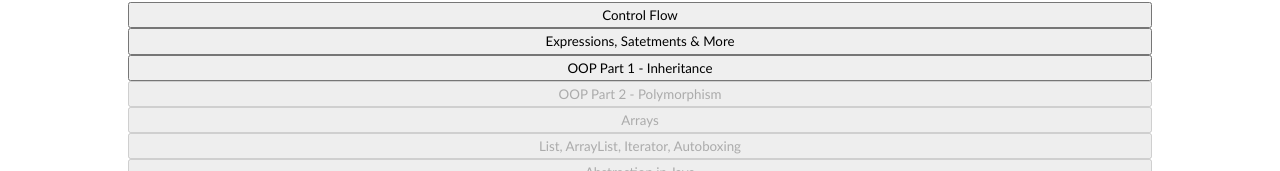
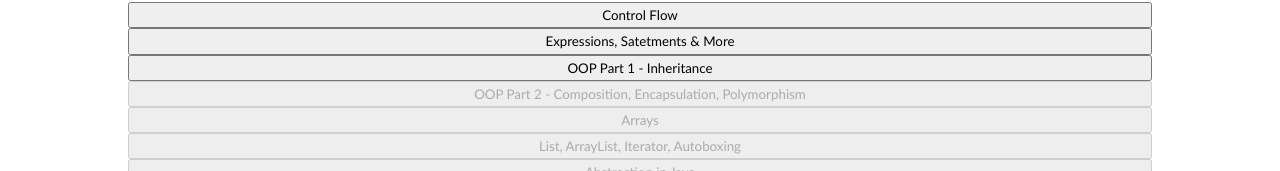
Before and after one commit to jwiszowaty/personal-website, a React (Vite) app: page / in a window 1280 px wide. Shown: the part 193-364 px from the top of the page. Built offline with nearby package versions, Linux system fonts and the light colour scheme.

Commit message:
all the rest inheritance exercises

```diff
--- a/src/jsx/sjpObject.js
+++ b/src/jsx/sjpObject.js
@@ -226,10 +226,69 @@ const udemyJava = [
                     ]},
                 ]
             },
+            {
+                "title": "Calculator for complex numbers",
+                "endpoint": "complex-numbers",
+                "inputs": [
+                    {label:"", placeholder: "real1", param: "real1"},
+                    {label:"", placeholder: "imaginary1", param: "imaginary1"},
+                    {label:"", placeholder: "real2", param: "real2"},
+                    {label:"", placeholder: "imaginary2", param: "imaginary2"},
+                    {label:"", placeholder: "choose1", param: "method", defaultValue: "", options: [
+                        {option: "addition", value: "add"},
+                        {option: "subtraction", value: "sub"},
+                    ]},
+                ]
+            },
+            {
+                "title": "Are they a teenager?",
+                "endpoint": "person",
+                "inputs": [
+                    {label:"First name", placeholder: "name", param: "first"},
+                    {label:"Last Name", placeholder: "surname", param: "last"},
+                    {label:"Age", placeholder: "age", param: "age"},
+                ]
+            },
+            {
+                "title": "Distance on a Cartesian plane",
+                "endpoint": "point",
+                "inputs": [
+                    {label:"X1", placeholder: "x1", param: "x1"},
+                    {label:"Y1", placeholder: "y1", param: "y1"},
+                    {label:"X2", placeholder: "x2", param: "x2"},
+                    {label:"Y2", placeholder: "y2", param: "y2"},
+                ]
+            },
+            {
+                "title": "What's the wall area?",
+                "endpoint": "wall",
+                "inputs": [
+                    {label:"width", placeholder: "width", param: "width"},
+                    {label:"height", placeholder: "height", param: "height"},
+                ]
+            },
+            {
+                "title": "Cuboid volume",
+                "endpoint": "cuboid",
+                "inputs": [
+                    {label:"width", placeholder: "width", param: "width"},
+                    {label:"length", placeholder: "length", param: "length"},
+                    {label:"height", placeholder: "height", param: "height"},
+                ]
+            },
+            {
+                "title": "Carpet cost",
+                "endpoint": "carpet",
+                "inputs": [
+                    {label:"width", placeholder: "width", param: "width"},
+                    {label:"length", placeholder: "length", param: "length"},
+                    {label:"cost", placeholder: "cost", param: "cost"},
+                ]
+            },
         ],
     },
     {
-        section: "OOP Part 2 - Polymorphism",
+        section: "OOP Part 2 - Composition, Encapsulation, Polymorphism",
         methods: [
 
         ]
```
Also changed, not shown: 3 other files (tests, documents, lock files or other folders).
